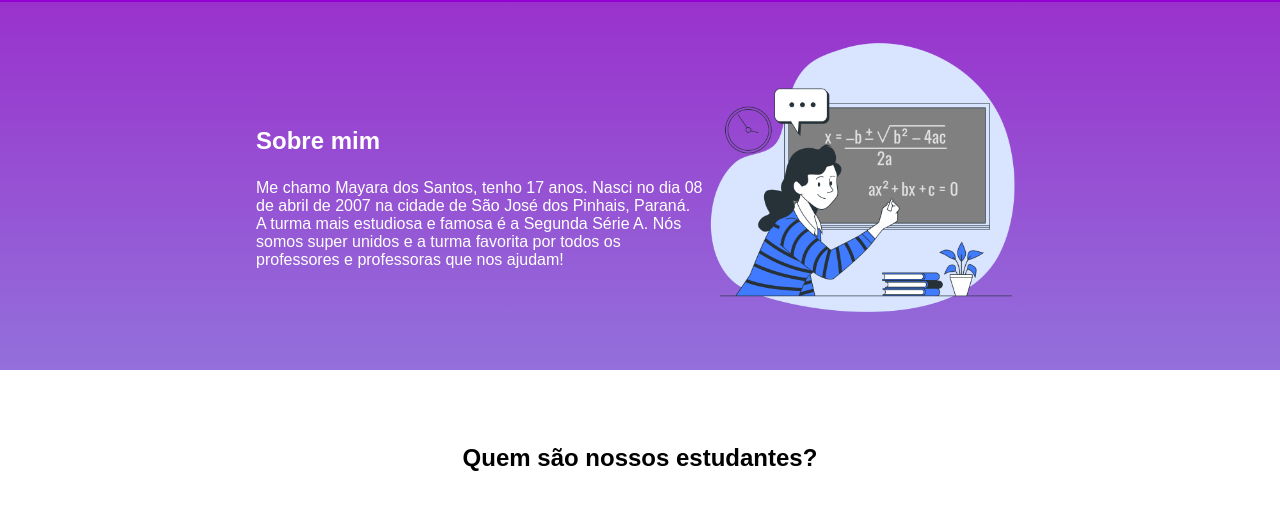
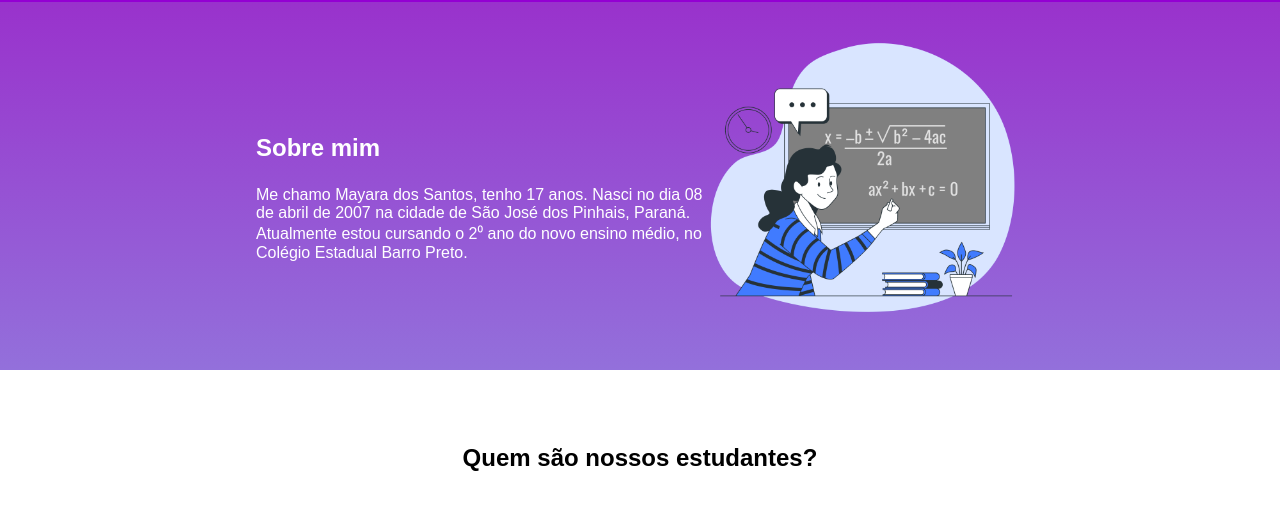
Before and after one commit to MayaraDosSantos/siteteste, a plain HTML site: page index.html in a window 1280 px wide. Shown: the part 209-728 px from the top of the page. Drawn offline with Linux system fonts and the light colour scheme.

Commit message:
Update index.html

```diff
--- a/index.html
+++ b/index.html
@@ -22,7 +22,7 @@
         <div class="escola-div-conteudo">
             <h2 class="escola-titulo">Sobre mim</h2>
             <p class="escola-texto-um">Me chamo Mayara dos Santos, tenho 17 anos. Nasci no dia 08 de abril de 2007 na cidade de São José dos Pinhais, Paraná.</p>
-            <p class="escola-texto-dois">A turma mais estudiosa e famosa é a Segunda Série A. Nós somos super unidos e a turma favorita por todos os professores e professoras que nos ajudam!</p>
+            <p class="escola-texto-dois">Atualmente estou cursando o 2⁰ ano do novo ensino médio, no Colégio Estadual Barro Preto. </p>
         </div>
         <img class="escola-imagem" src="Formula-bro.png" alt="imagem que representa uma professora em sala de aula">
     </section>
```
